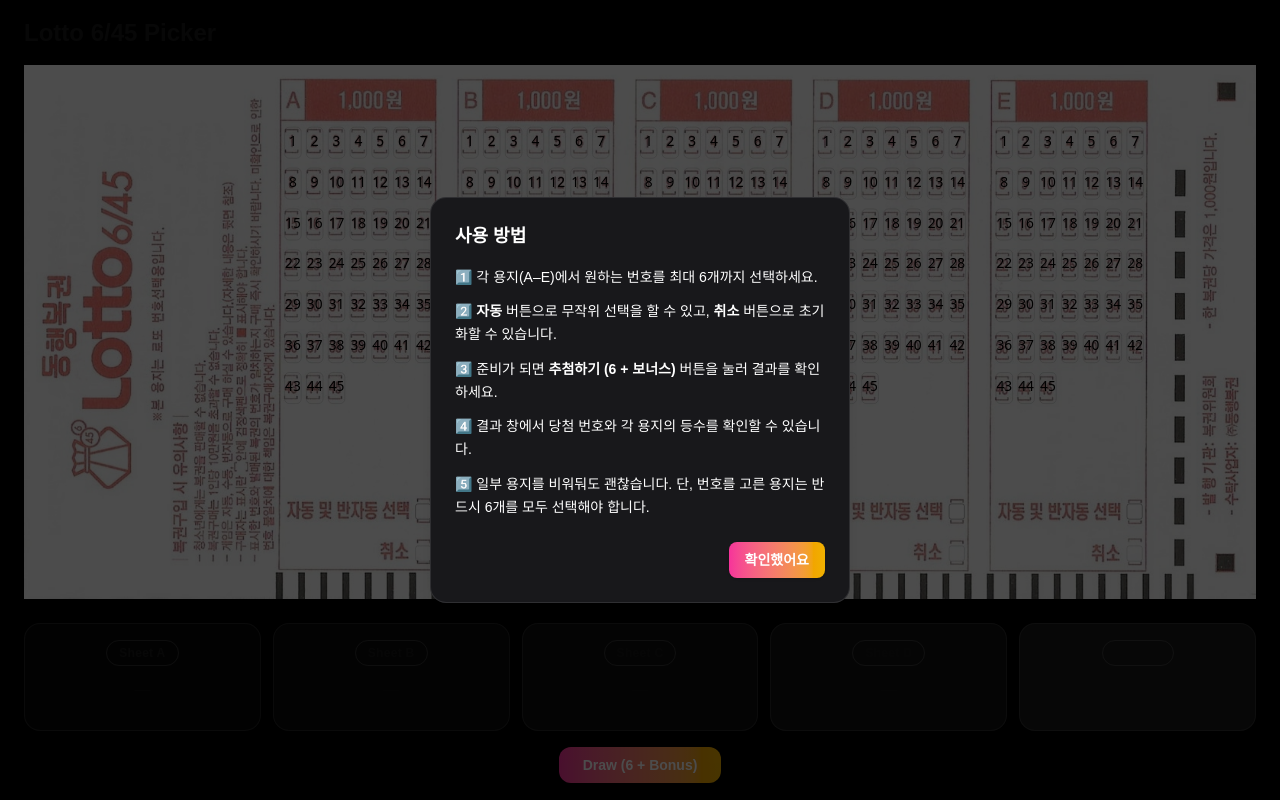
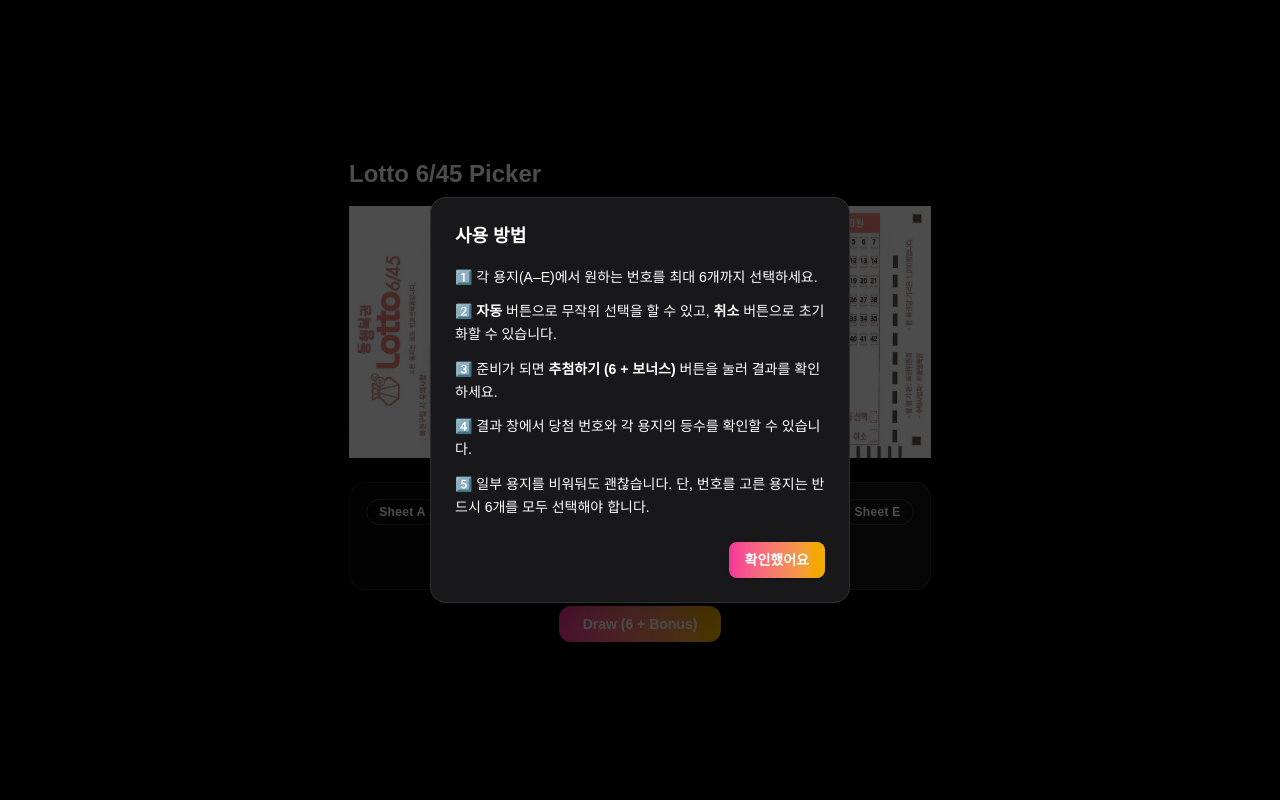
Before and after one commit to jpsehyun/lotto-picker, a Next.js app: page /lotto in a window 1280 px wide. Built offline with nearby package versions, Linux system fonts and the light colour scheme.

Commit message:
Dimension Fix

```diff
--- a/src/app/lotto/page.tsx
+++ b/src/app/lotto/page.tsx
@@ -513,8 +513,8 @@
 
   return (
     <div className="min-h-screen flex items-center justify-center bg-black">
-      <div className="w-full mx-auto max-w-screen-xl px-6">
-        <h1 className="mb-4 text-2xl font-semibold">Lotto 6/45 Picker</h1>
+      <div className="mx-auto max-w-[1100px] px-6">
+        <h1 className="mb-4 text-2xl font-semibold text-white">Lotto 6/45 Picker</h1>
 
         {/* Ticket image + overlay */}
         <div
@@ -644,7 +644,7 @@
                   ].join(" ")}
                 >
                   {/* label */}
-                  <div className="mx-auto mb-3 inline-block rounded-full border border-white/15 px-3 py-1 text-xs font-semibold tracking-wide">
+                  <div className="mx-auto mb-3 inline-block rounded-full border border-white/15 px-3 py-1 text-xs font-semibold tracking-wide text-white">
                     Sheet {p}
                   </div>
 
@@ -677,7 +677,7 @@
               onClick={() => {
                 drawAndEvaluate();
               }}
-              className="rounded-xl bg-gradient-to-r from-pink-500 to-yellow-500 px-6 py-2 text-sm font-semibold text-white shadow-md transition hover:scale-[1.02]"
+              className="rounded-xl bg-gradient-to-r from-pink-500 to-yellow-500 px-6 py-2 text-sm font-semibold text-white shadow-md transition hover:scale-[1.02] text-white"
             >
               Draw (6 + Bonus)
             </button>
```
